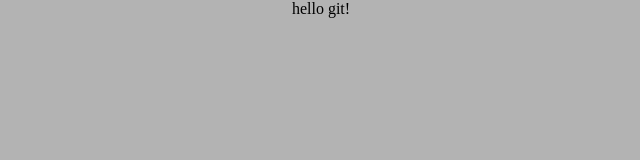
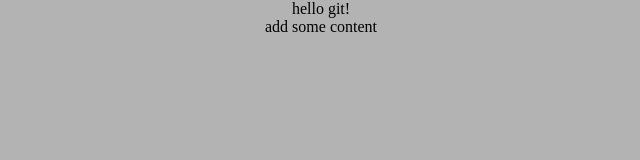
Before and after one commit to danpire/myrepro, a plain HTML site: page Index.htm in a window 1280 px wide. Shown: the full height of the page, 319-959 px from the left. Drawn offline with Linux system fonts and the light colour scheme.

Commit message:
test if commit command only can update existing files

```diff
--- a/Index.htm
+++ b/Index.htm
@@ -27,6 +27,8 @@ a img {
 <body>
 <div id="container">
 hello git!
+<br/>
+add some content
 </div>
 </body>
 </html>
```
